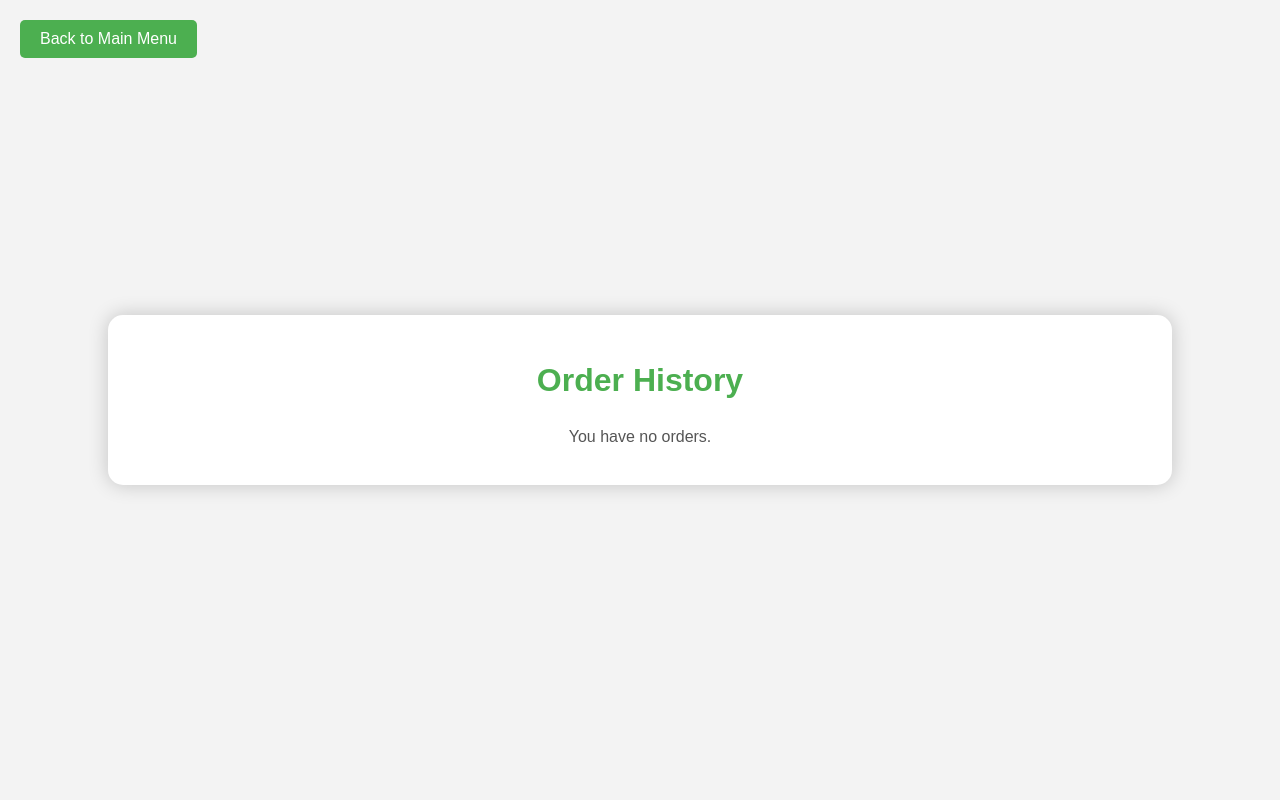
After one commit to williamhgg03/D0018E, a Flask app: page /order_history in a window 1280 px wide. The commit adds this page. Run offline with Flask 3, Linux system fonts and the light colour scheme; the visitor is signed in with stand-in values (Sample User, id 1); data that the repository does not hold is empty.

Commit message:
added order history page for user

```diff
--- a/server.py
+++ b/server.py
@@ -338,9 +338,10 @@ def create_checkout_session():
         checkout_session = stripe.checkout.Session.create(
             line_items=line_items,
             mode='payment',
-            success_url="http://ec2-13-60-46-67.eu-north-1.compute.amazonaws.com/success.html",
-            cancel_url="http://ec2-13-60-46-67.eu-north-1.compute.amazonaws.com/cancel.html",
-
+            #success_url="http://ec2-13-60-46-67.eu-north-1.compute.amazonaws.com/success.html",
+            #cancel_url="http://ec2-13-60-46-67.eu-north-1.compute.amazonaws.com/cancel.html",
+            success_url="http://127.0.0.1:5000/success.html",
+            cancel_url="http://127.0.0.1:5000/cancel.html",
         )
     except Exception as e:
         return str(e)
@@ -517,6 +518,16 @@ def delete_product(product_id):
         flash("Product not found.", "danger")
     return redirect(url_for("admin_dashboard"))
 
+@app.route("/order_history")
+def order_history():
+    if "user_id" not in session:
+        flash("You must be logged in to view your order history.", "danger")
+        return redirect(url_for("login"))
+
+    user_id = session["user_id"]
+    orders = Orders.query.filter_by(user_id=user_id).order_by(Orders.created_at.desc()).all()
+    return render_template("order_history.html", orders=orders)
+
 @app.route("/logout")
 def logout():
     session.pop("user_id", None)
--- /dev/null
+++ b/templates/order_history.html
@@ -0,0 +1,115 @@
+<!DOCTYPE html>
+<html lang="en">
+<head>
+    <meta charset="UTF-8">
+    <meta name="viewport" content="width=device-width, initial-scale=1.0">
+    <title>Order History</title>
+    <link rel="stylesheet" type="text/css" href="/static/styles/index.css">
+    <style>
+        body {
+            display: flex;
+            align-items: center;
+            justify-content: center;
+            font-family: sans-serif;
+            line-height: 1.5;
+            min-height: 100vh;
+            background: #f3f3f3;
+            flex-direction: column;
+            margin: 0;
+            position: relative;
+        }
+
+        .main {
+            background-color: #fff;
+            border-radius: 15px;
+            box-shadow: 0 0 20px rgba(0, 0, 0, 0.2);
+            padding: 20px;
+            transition: transform 0.2s;
+            width: 80%;
+            max-width: 1200px;
+            text-align: center;
+        }
+
+        h1, h2 {
+            color: #4CAF50;
+        }
+
+        p {
+            color: #555;
+        }
+
+        a {
+            color: #4CAF50;
+            text-decoration: none;
+        }
+
+        table {
+            width: 100%;
+            border-collapse: collapse;
+            margin-top: 20px;
+        }
+
+        table, th, td {
+            border: 1px solid #ccc;
+        }
+
+        th, td {
+            padding: 10px;
+            text-align: left;
+        }
+
+        th {
+            background-color: #f2f2f2;
+        }
+
+        .back-button {
+            position: absolute;
+            top: 20px;
+            left: 20px;
+            padding: 10px 20px;
+            background-color: #4CAF50;
+            color: white;
+            border: none;
+            border-radius: 5px;
+            cursor: pointer;
+            font-size: 16px;
+        }
+
+        .back-button:hover {
+            background-color: #45a049;
+        }
+    </style>
+</head>
+<body>
+    <a href="{{ url_for('index') }}">
+        <button class="back-button">Back to Main Menu</button>
+    </a>
+    <div class="main">
+        <h1>Order History</h1>
+        {% if orders %}
+            <table>
+                <thead>
+                    <tr>
+                        <th>Order ID</th>
+                        <th>Total</th>
+                        <th>Status</th>
+                        <th>Created At</th>
+                    </tr>
+                </thead>
+                <tbody>
+                    {% for order in orders %}
+                    <tr>
+                        <td>{{ order.id }}</td>
+                        <td>${{ order.total }}</td>
+                        <td>{{ order.status }}</td>
+                        <td>{{ order.created_at }}</td>
+                    </tr>
+                    {% endfor %}
+                </tbody>
+            </table>
+        {% else %}
+            <p>You have no orders.</p>
+        {% endif %}
+    </div>
+</body>
+</html>
```
Also changed, not shown: templates/index.html (+24 -0 lines).
